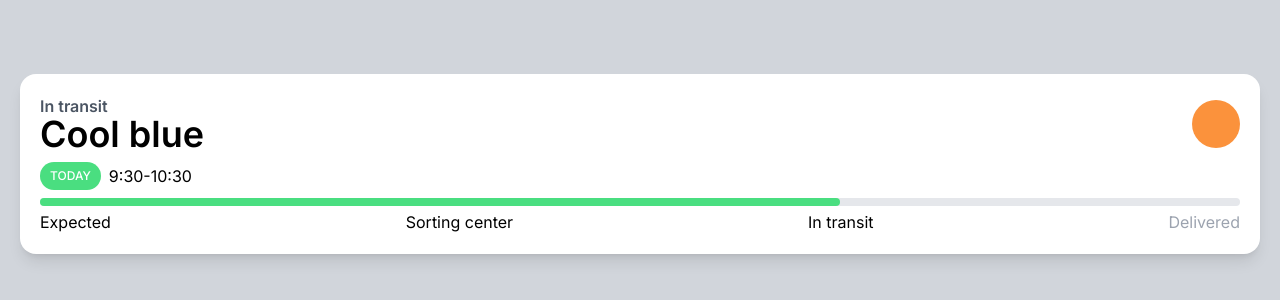
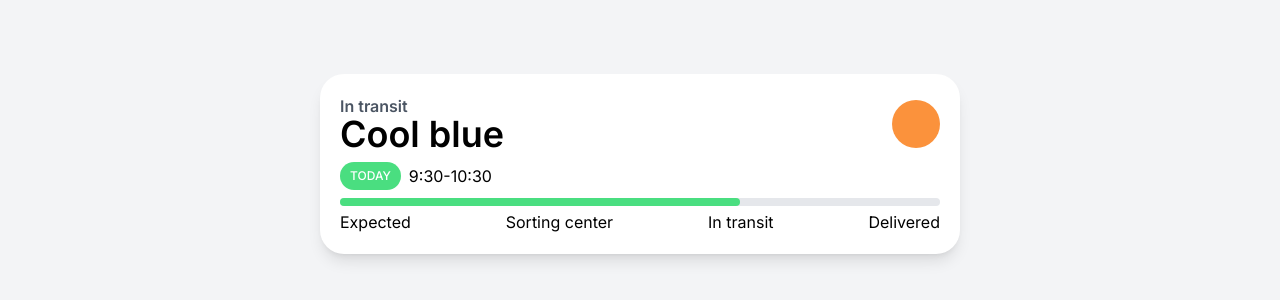
Before and after one commit to Lukaid-dev/carrot-market-reloaded, a Next.js app: page / in a window 1280 px wide. Shown: the part 236-536 px from the top of the page. Built offline with nearby package versions, Linux system fonts and the light colour scheme.

Commit message:
modifier

```diff
--- a/app/page.tsx
+++ b/app/page.tsx
@@ -1,31 +1,33 @@
 export default function Home() {
   return (
-    <main className="bg-gray-300 h-screen flex items-center justify-center p-5">
-      <div className="bg-white shadow-lg p-5 rounded-2xl w-full">
+    <main className="bg-gray-100 h-screen flex items-center justify-center p-5 dark:bg-gray-700">
+      <div className="bg-white shadow-lg p-5 rounded-3xl w-full max-w-screen-sm dark:bg-gray-600">
         <div className="flex justify-between items-center">
           <div className="flex flex-col">
-            <span className="text-gray-600 font-semibold -mb-1">
+            <span className="text-gray-600 font-semibold -mb-1 dark:text-gray-300">
               In transit
             </span>
-            <span className="text-4xl font-semibold">Cool blue</span>
+            <span className="text-4xl font-semibold dark:text-white">
+              Cool blue
+            </span>
           </div>
           <div className="size-12 rounded-full bg-orange-400" />
         </div>
         <div className="my-2 flex items-center gap-2">
-          <span className="bg-green-400 text-white uppercase px-2.5 py-1.5 text-xs font-medium rounded-full">
+          <span className="bg-green-400 text-white uppercase px-2.5 py-1.5 text-xs font-medium rounded-full hover:bg-green-500 hover:scale-125 transition">
             Today
           </span>
-          <span>9:30-10:30</span>
+          <span className="dark:text-gray-100">9:30-10:30</span>
         </div>
         <div className="relative">
           <div className="bg-gray-200 w-full h-2 absolute rounded-full" />
           <div className="bg-green-400 w-2/3 h-2 absolute rounded-full" />
         </div>
-        <div className="flex justify-between items-center mt-5 text-gray6500">
+        <div className="flex justify-between items-center mt-5 text-gray600 dark:text-gray-300">
           <span>Expected</span>
           <span>Sorting center</span>
           <span>In transit</span>
-          <span className="text-gray-400">Delivered</span>
+          <span className="dark:text-gray-500">Delivered</span>
         </div>
       </div>
     </main>
```
